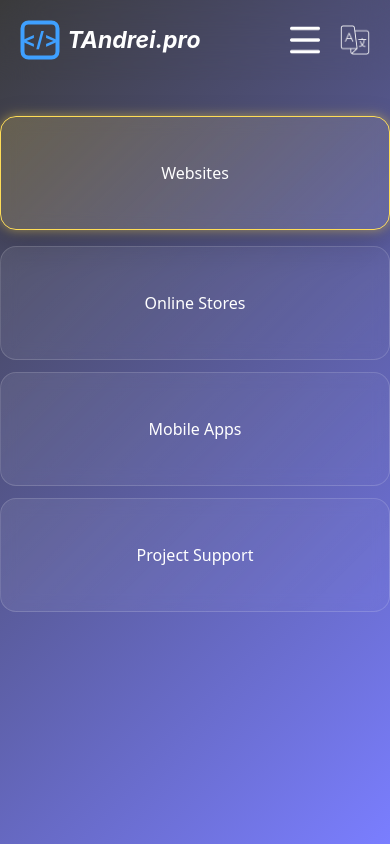
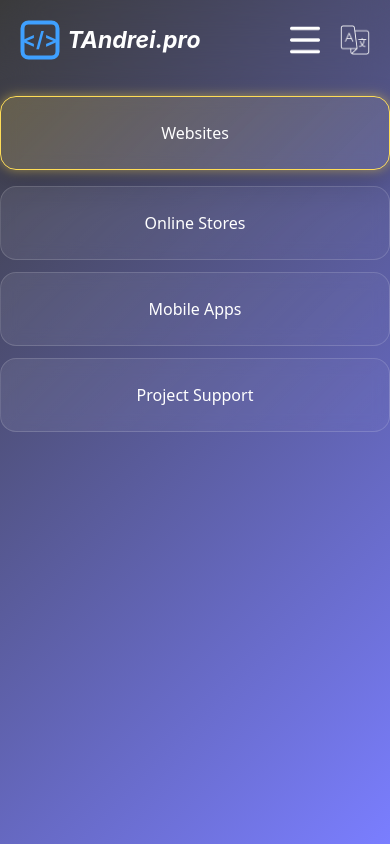
Before and after one commit to TAndrei17/tandreipro-page, a React (Vite) app: page /services in a window 390 px wide. Built offline with nearby package versions, Linux system fonts and the light colour scheme.

Commit message:
style: update ServicesList height

```diff
--- a/src/pages/ServicesPage.tsx
+++ b/src/pages/ServicesPage.tsx
@@ -17,7 +17,7 @@ const ServicesPage = () => {
 	}, [t, language]);
 
 	return (
-		<div style={{ paddingTop: siteHeaderHeight + (isMobile ? 40 : 60) }}>
+		<div style={{ paddingTop: siteHeaderHeight + (isMobile ? 20 : 30) }}>
 			<ServicesList bookmark={activeServiceBookmark} setBookmark={setActiveServiceBookmark} />
 		</div>
 	);
--- a/src/pages/styles/ServicesPage.css
+++ b/src/pages/styles/ServicesPage.css
@@ -15,7 +15,7 @@
 
 .services-bookmark {
 	flex: 1;
-	min-height: 120px;
+	min-height: 60px;
 
 	display: flex;
 	align-items: center;
@@ -65,7 +65,7 @@
 	}
 
 	.services-bookmark {
-		min-height: 80px;
+		min-height: 40px;
 		font-size: 16px;
 	}
 }
```
